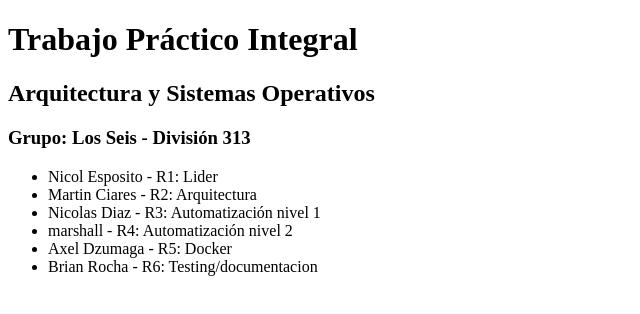
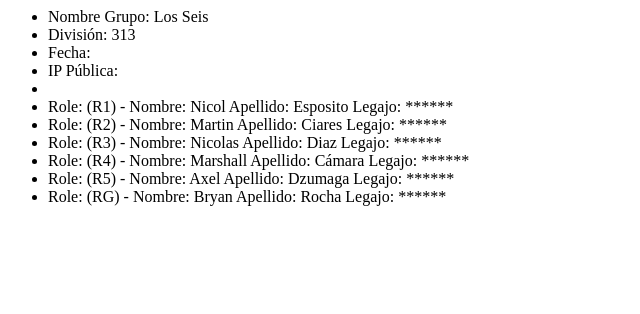
Before and after one commit to NicolEsposito/TP_AySO_integral_, a plain HTML site: page Docker/web/index.html in a window 1280 px wide. Shown: the whole page, without its empty margins (0-640 px from the left). Drawn offline with Linux system fonts and the light colour scheme.

Commit message:
modifico archivo index.html

```diff
--- a/Docker/web/index.html
+++ b/Docker/web/index.html
@@ -1,21 +1,13 @@
-<!DOCTYPE html>
-<html lang="es">
-<head>
-    <meta charset="UTF-8">
-    <title>TP AySO - Grupo Los seis</title>
-</head>
-<body>
-    <h1>Trabajo Práctico Integral</h1>
-    <h2>Arquitectura y Sistemas Operativos</h2>
-    <h3>Grupo: Los Seis - División 313</h3>
-
-    <ul>
-        <li>Nicol Esposito - R1: Lider</li>
-        <li>Martin Ciares - R2: Arquitectura</li>
-        <li>Nicolas Diaz - R3: Automatización nivel 1</li>
-        <li>marshall - R4: Automatización nivel 2</li>
-        <li>Axel Dzumaga - R5: Docker</li>
-        <li>Brian Rocha - R6: Testing/documentacion</li>
-    </ul>
-</body>
-</html>
+<ul>
+  <li>Nombre Grupo: Los Seis </li>
+  <li>División: 313 </li>
+  <li id="Arquitectura y Sistemas Operativos">Fecha: <span id="30/06/202"></span></li>
+  <li>IP Pública: <span id="ip-publica"></span></li>
+  <li></li>
+  <li>Role: (R1) - Nombre: Nicol Apellido: Esposito Legajo: ****** </li>
+  <li>Role: (R2) - Nombre: Martin Apellido: Ciares Legajo: ****** </li>
+  <li>Role: (R3) - Nombre: Nicolas Apellido: Diaz Legajo: ****** </li>
+  <li>Role: (R4) - Nombre: Marshall Apellido: Cámara Legajo: ****** </li>
+  <li>Role: (R5) - Nombre: Axel Apellido: Dzumaga Legajo: ****** </li>
+  <li>Role: (RG) - Nombre: Bryan Apellido: Rocha Legajo: ****** </li>
+</ul>
```
